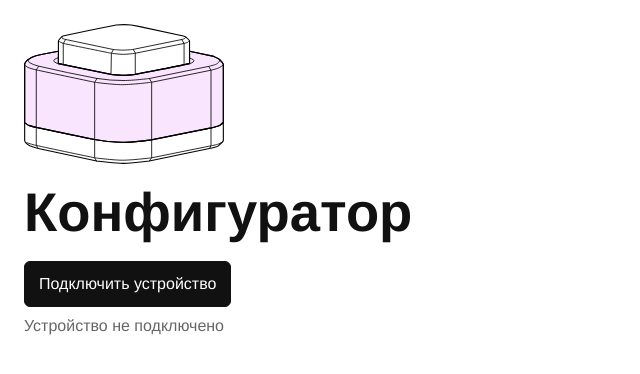
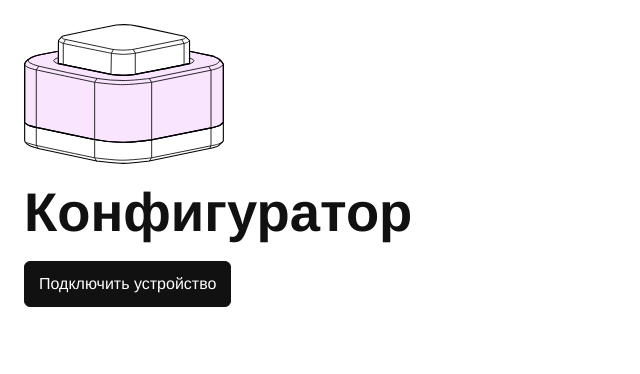
Before and after one commit to sunify/one-shot, a Vue app: page / in a window 1280 px wide. Shown: the top 374 px of the page, without its empty margins (0-640 px from the left). Built offline with nearby package versions, Linux system fonts and the light colour scheme.

Commit message:
Cleanup UI

```diff
--- a/src/App.vue
+++ b/src/App.vue
@@ -136,12 +136,5 @@ watch(
         />
       </PanelSection>
     </template>
-    <template v-if="isConnected" #footer>
-      <section class="footer-actions">
-        <button class="ghost" :disabled="isBusy" @click="resetConfig">
-          Сбросить
-        </button>
-      </section>
-    </template>
   </AppShell>
 </template>
--- a/src/components/layout/AppShell.vue
+++ b/src/components/layout/AppShell.vue
@@ -80,8 +80,6 @@ defineEmits(['connect'])
           {{ isConnecting ? 'Подключение...' : 'Подключить устройство' }}
         </button>
       </div>
-
-      <p class="status">{{ statusText }}</p>
     </section>
 
     <slot />
```
